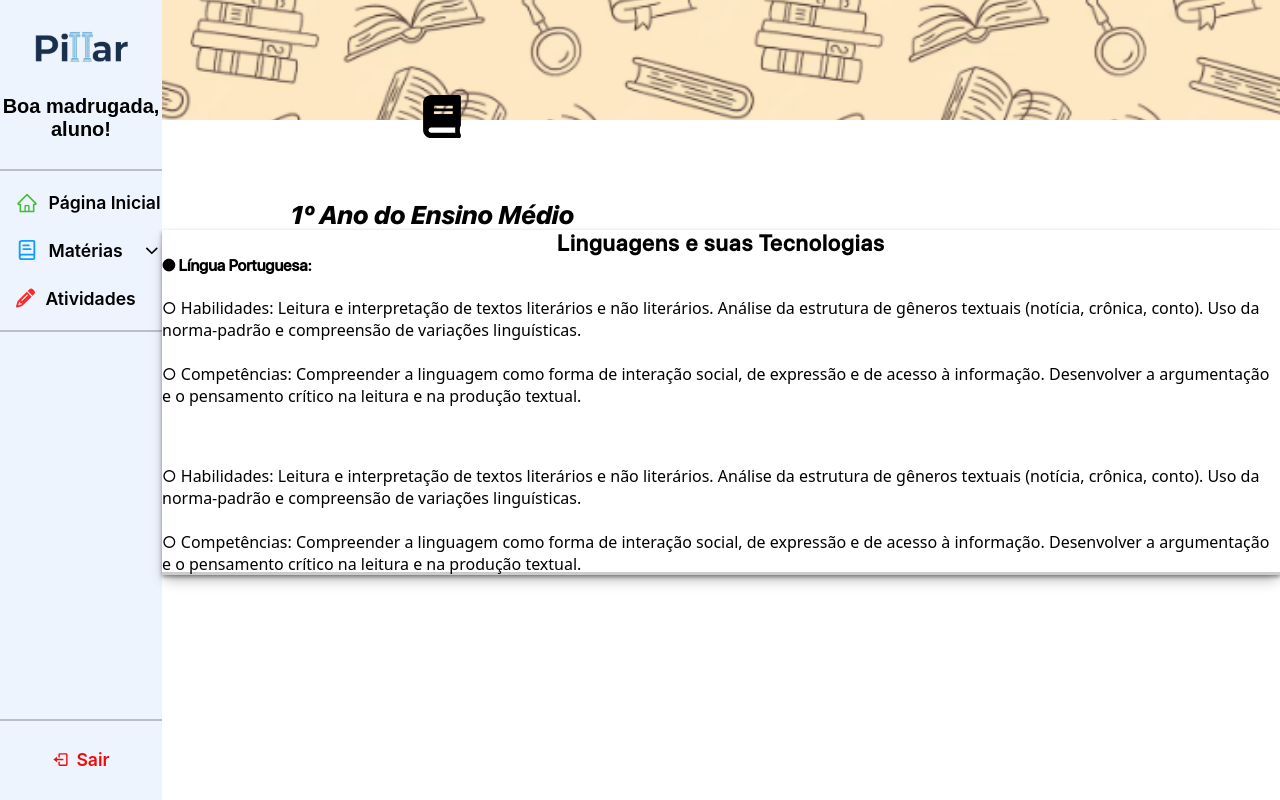
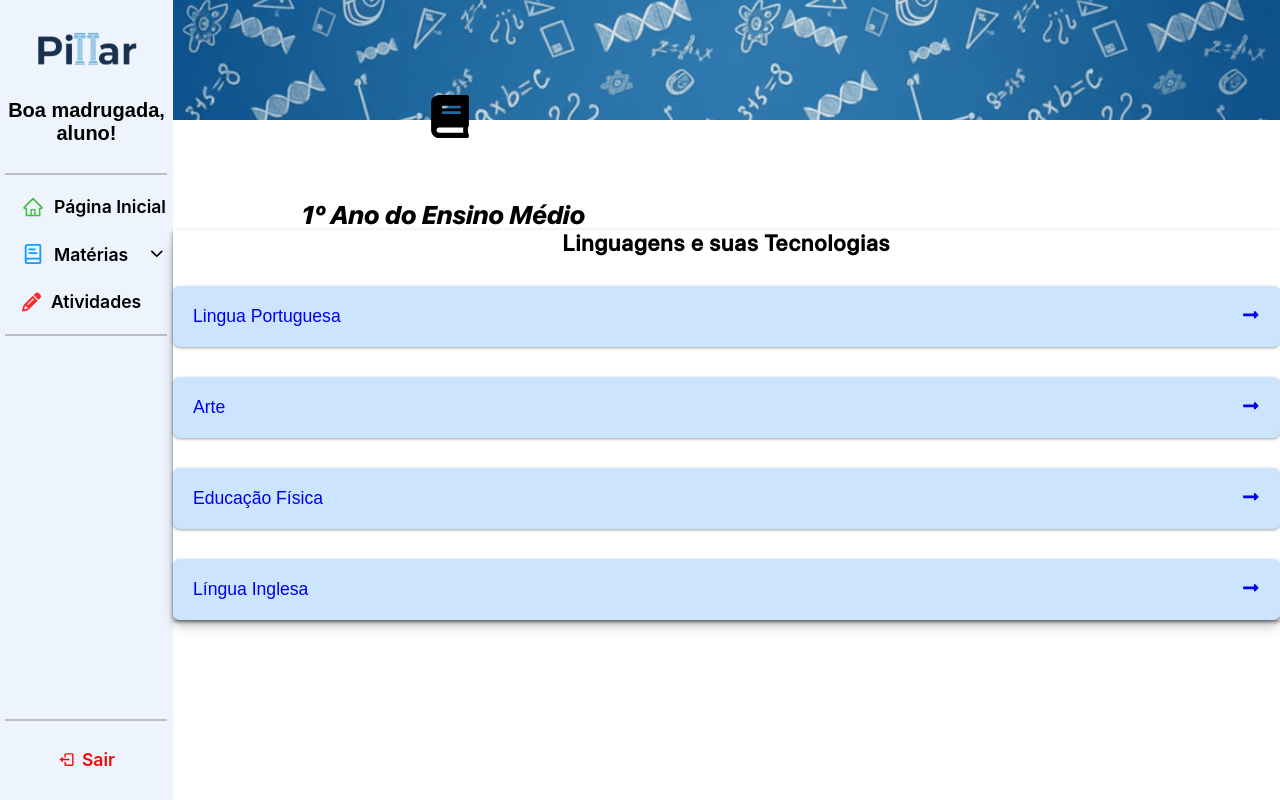
Before and after one commit to flavingimenes/TrabalhoUnivagPillar, a React (Vite) app: page /primeiroAno in a window 1280 px wide. Built offline with nearby package versions, Linux system fonts and the light colour scheme; the HTML template or start-up script is replaced by a standard one.

Commit message:
content att

```diff
--- a/src/pages/Home/Home.jsx
+++ b/src/pages/Home/Home.jsx
@@ -7,7 +7,7 @@ const Home = () => {
     <>
     <div className='root-home'>
         <SideBar />
-        <div>
+        <div className='main-div'>
             <h2>PÁGINA INICIAL</h2>
         </div>
     </div>
--- /dev/null
+++ b/src/pages/materias/PrimeiroAno/LinguaPortuguesa/Portugues.jsx
@@ -0,0 +1,13 @@
+import React from 'react'
+import './Portugues.css';
+import { NavLink } from 'react-router-dom';
+
+const Portugues = () => {
+  return (
+    <div>
+        <h1>PORTUGUES</h1>
+    </div>
+  )
+}
+
+export default Portugues
--- a/src/pages/materias/PrimeiroAno/PrimeiroAno.css
+++ b/src/pages/materias/PrimeiroAno/PrimeiroAno.css
@@ -50,42 +50,55 @@
     font-family: "SfProDisplayHeavyItalic", system-ui, -apple-system, BlinkMacSystemFont, 'Segoe UI', Roboto, Oxygen, Ubuntu, Cantarell, 'Open Sans', 'Helvetica Neue', sans-serif;
 }
 
-.main-content{
+.main-content {
     box-shadow: rgba(0, 0, 0, 0.4) 0px 2px 4px, rgba(0, 0, 0, 0.3) 0px 7px 13px -3px, rgba(0, 0, 0, 0.2) 0px -3px 0px inset;
 }
 
-.main-content > h4 {
+.main-content>h4 {
     font-family: "SfProDisplayMEdium";
 }
 
-.main-content > p {
+.main-content>p {
     font-family: system-ui, -apple-system, BlinkMacSystemFont, 'Segoe UI', Roboto, Oxygen, Ubuntu, Cantarell, 'Open Sans', 'Helvetica Neue', sans-serif;
 }
 
-.material-name{
+.main-content>a {
+    text-decoration: none;
+}
+
+.material-name {
     text-align: center;
     font-family: "SfProDisplayMedium";
     letter-spacing: 1px;
     font-size: 1.4em;
 }
 
+.material-box {
+    margin-top: 30px;
+    padding: 20px;
+    background-color: #CDE4FF;
+    text-decoration: none !important;
+    font-size: 1.1em;
+    display: flex;
+    justify-content: space-between;
+    box-shadow: rgba(60, 64, 67, 0.3) 0px 1px 2px 0px, rgba(60, 64, 67, 0.15) 0px 1px 3px 1px;
+    border-radius: 7px;
+}
 
 
 /* RESPONSIVIDADE TABLET */
-@media (max-width: 1024px) {
-
-}
+@media (max-width: 1024px) {}
 
 
 
 /* RESPONSIVIDADE MOBILE */
 @media (max-width: 768px) {
-    .sidebar{
-    position: fixed;
+    .sidebar {
+        position: fixed;
     }
 
-    .main-div{
-    margin-left: 67.6px;
+    .main-div {
+        margin-left: 67.6px;
     }
 
     .header-text-main {
@@ -98,15 +111,22 @@
         padding-left: 0px;
     }
 
-    .main-content{
+    .main-content {
         margin: 50px 20px 30px;
         padding: 25px;
         border-radius: 8px;
 
     }
 
-    .material-name{
-        padding-bottom: 15px;
-        font: 1.5em ;
+    .material-name {
+        padding-bottom: 20px;
+        font: 1.5em;
+    }
+
+    .material-box {
+        margin-top: 30px;
+        background-color: #CDE4FF;
+        font-size: 1.1em;
+
     }
 }
--- a/src/pages/materias/PrimeiroAno/PrimeiroAno.jsx
+++ b/src/pages/materias/PrimeiroAno/PrimeiroAno.jsx
@@ -3,6 +3,9 @@ import SideBar from '../../../components/SideBar'
 import { FaBook } from "react-icons/fa";
 import './PrimeiroAno.css'
 import HeaderImg from '../../../assets/Imgs/bookBackground.png'
+import { NavLink } from 'react-router-dom';
+import Portugues from '../PrimeiroAno/LinguaPortuguesa/Portugues';
+import { FaLongArrowAltRight } from "react-icons/fa";
 
 const PrimeiroAno = () => {
   return (
@@ -24,28 +27,34 @@ const PrimeiroAno = () => {
             <h3 className='material-name'>
               Linguagens e suas Tecnologias
             </h3>
-            <h4>
-              ● Língua Portuguesa:
-            </h4>
-            <p>
-              <br />○ Habilidades: Leitura e interpretação de textos literários e não literários. Análise da
-              estrutura de gêneros textuais (notícia, crônica, conto). Uso da norma-padrão e
-              compreensão de variações linguísticas. <br /><br />
-              ○ Competências: Compreender a linguagem como forma de interação social, de
-              expressão e de acesso à informação. Desenvolver a argumentação e o pensamento
-              crítico na leitura e na produção textual.
 
-            </p>
-            <br /><br />
-            <p>
-              <br />○ Habilidades: Leitura e interpretação de textos literários e não literários. Análise da
-              estrutura de gêneros textuais (notícia, crônica, conto). Uso da norma-padrão e
-              compreensão de variações linguísticas. <br /><br />
-              ○ Competências: Compreender a linguagem como forma de interação social, de
-              expressão e de acesso à informação. Desenvolver a argumentação e o pensamento
-              crítico na leitura e na produção textual.
+            <NavLink to="/portugues" >
+            <div className='material-box'>
+              <p>Lingua Portuguesa</p>
+              <FaLongArrowAltRight />
+            </div>
+            </NavLink >
 
-            </p>
+            <NavLink to="/portugues" >
+            <div className='material-box'>
+              <p>Arte</p>
+              <FaLongArrowAltRight />
+            </div>
+            </NavLink >
+
+            <NavLink to="/portugues" >
+            <div className='material-box'>
+              <p>Educação Física</p>
+              <FaLongArrowAltRight />
+            </div>
+            </NavLink >
+
+            <NavLink to="/portugues" >
+            <div className='material-box'>
+              <p>Língua Inglesa</p>
+              <FaLongArrowAltRight />
+            </div>
+            </NavLink >
           </div>
 
         </div>
--- a/src/pages/materias/SegundoAno/SegundoAno.css
+++ b/src/pages/materias/SegundoAno/SegundoAno.css
@@ -0,0 +1,132 @@
+@font-face {
+    font-family: "SfProDisplayHeavyItalic";
+    src: url("../../../assets/sf-pro-display/SFPRODISPLAYHEAVYITALIC.OTF") format("truetype");
+
+    font-family: "SfProDisplayMedium";
+    src: url("../../../assets/sf-pro-display/SFPRODISPLAYMEDIUM.OTF") format("truetype");
+}
+
+@font-face {
+    font-family: "SfProDisplayRegular";
+    src: url("../../../assets/sf-pro-display/SFPRODISPLAYREGULAR.OTF") format("truetype");
+}
+
+* {
+    margin: 0;
+    padding: 0;
+    box-sizing: border-box;
+    font-family: Arial, Helvetica, sans-serif;
+}
+
+
+.header-container {
+    position: relative;
+}
+
+
+.header-img {
+    width: 100vw;
+    height: 120px;
+    background-size: 20rem;
+    object-fit: cover;
+}
+
+.book-header {
+    position: absolute;
+    left: 25%;
+    top: 95px;
+    transform: translateX(-50%);
+    font-size: 2.7rem;
+    color: black;
+}
+
+.header-text-main {
+    margin-top: 5rem;
+}
+
+.header-text-main>h1 {
+    font-size: 1.6rem;
+    padding-left: 8rem;
+    font-family: "SfProDisplayHeavyItalic", system-ui, -apple-system, BlinkMacSystemFont, 'Segoe UI', Roboto, Oxygen, Ubuntu, Cantarell, 'Open Sans', 'Helvetica Neue', sans-serif;
+}
+
+.main-content {
+    box-shadow: rgba(0, 0, 0, 0.4) 0px 2px 4px, rgba(0, 0, 0, 0.3) 0px 7px 13px -3px, rgba(0, 0, 0, 0.2) 0px -3px 0px inset;
+}
+
+.main-content>h4 {
+    font-family: "SfProDisplayMEdium";
+}
+
+.main-content>p {
+    font-family: system-ui, -apple-system, BlinkMacSystemFont, 'Segoe UI', Roboto, Oxygen, Ubuntu, Cantarell, 'Open Sans', 'Helvetica Neue', sans-serif;
+}
+
+.main-content>a {
+    text-decoration: none;
+}
+
+.material-name {
+    text-align: center;
+    font-family: "SfProDisplayMedium";
+    letter-spacing: 1px;
+    font-size: 1.4em;
+}
+
+.material-box {
+    margin-top: 30px;
+    padding: 20px;
+    background-color: #CDE4FF;
+    text-decoration: none !important;
+    font-size: 1.1em;
+    display: flex;
+    justify-content: space-between;
+    box-shadow: rgba(60, 64, 67, 0.3) 0px 1px 2px 0px, rgba(60, 64, 67, 0.15) 0px 1px 3px 1px;
+    border-radius: 7px;
+}
+
+
+/* RESPONSIVIDADE TABLET */
+@media (max-width: 1024px) {}
+
+
+
+/* RESPONSIVIDADE MOBILE */
+@media (max-width: 768px) {
+    .sidebar {
+        position: fixed;
+    }
+
+    .main-div {
+        margin-left: 67.6px;
+    }
+
+    .header-text-main {
+        margin-top: 35px;
+    }
+
+    .header-text-main>h1 {
+        font-size: 1.3rem;
+        text-align: center;
+        padding-left: 0px;
+    }
+
+    .main-content {
+        margin: 50px 20px 30px;
+        padding: 25px;
+        border-radius: 8px;
+
+    }
+
+    .material-name {
+        padding-bottom: 20px;
+        font: 1.5em;
+    }
+
+    .material-box {
+        margin-top: 30px;
+        background-color: #CDE4FF;
+        font-size: 1.1em;
+
+    }
+}
--- a/src/pages/materias/SegundoAno/SegundoAno.jsx
+++ b/src/pages/materias/SegundoAno/SegundoAno.jsx
@@ -7,7 +7,7 @@ const SegundoAno = () => {
     <>
     <div className='root-home'>
         <SideBar />
-        <div>
+        <div className='main-div'>
             <h2>SEGUNDO ANO</h2>
         </div>
     </div>
--- a/src/pages/materias/TerceiroAno/TerceiroAno.css
+++ b/src/pages/materias/TerceiroAno/TerceiroAno.css
@@ -0,0 +1,132 @@
+@font-face {
+    font-family: "SfProDisplayHeavyItalic";
+    src: url("../../../assets/sf-pro-display/SFPRODISPLAYHEAVYITALIC.OTF") format("truetype");
+
+    font-family: "SfProDisplayMedium";
+    src: url("../../../assets/sf-pro-display/SFPRODISPLAYMEDIUM.OTF") format("truetype");
+}
+
+@font-face {
+    font-family: "SfProDisplayRegular";
+    src: url("../../../assets/sf-pro-display/SFPRODISPLAYREGULAR.OTF") format("truetype");
+}
+
+* {
+    margin: 0;
+    padding: 0;
+    box-sizing: border-box;
+    font-family: Arial, Helvetica, sans-serif;
+}
+
+
+.header-container {
+    position: relative;
+}
+
+
+.header-img {
+    width: 100vw;
+    height: 120px;
+    background-size: 20rem;
+    object-fit: cover;
+}
+
+.book-header {
+    position: absolute;
+    left: 25%;
+    top: 95px;
+    transform: translateX(-50%);
+    font-size: 2.7rem;
+    color: black;
+}
+
+.header-text-main {
+    margin-top: 5rem;
+}
+
+.header-text-main>h1 {
+    font-size: 1.6rem;
+    padding-left: 8rem;
+    font-family: "SfProDisplayHeavyItalic", system-ui, -apple-system, BlinkMacSystemFont, 'Segoe UI', Roboto, Oxygen, Ubuntu, Cantarell, 'Open Sans', 'Helvetica Neue', sans-serif;
+}
+
+.main-content {
+    box-shadow: rgba(0, 0, 0, 0.4) 0px 2px 4px, rgba(0, 0, 0, 0.3) 0px 7px 13px -3px, rgba(0, 0, 0, 0.2) 0px -3px 0px inset;
+}
+
+.main-content>h4 {
+    font-family: "SfProDisplayMEdium";
+}
+
+.main-content>p {
+    font-family: system-ui, -apple-system, BlinkMacSystemFont, 'Segoe UI', Roboto, Oxygen, Ubuntu, Cantarell, 'Open Sans', 'Helvetica Neue', sans-serif;
+}
+
+.main-content>a {
+    text-decoration: none;
+}
+
+.material-name {
+    text-align: center;
+    font-family: "SfProDisplayMedium";
+    letter-spacing: 1px;
+    font-size: 1.4em;
+}
+
+.material-box {
+    margin-top: 30px;
+    padding: 20px;
+    background-color: #CDE4FF;
+    text-decoration: none !important;
+    font-size: 1.1em;
+    display: flex;
+    justify-content: space-between;
+    box-shadow: rgba(60, 64, 67, 0.3) 0px 1px 2px 0px, rgba(60, 64, 67, 0.15) 0px 1px 3px 1px;
+    border-radius: 7px;
+}
+
+
+/* RESPONSIVIDADE TABLET */
+@media (max-width: 1024px) {}
+
+
+
+/* RESPONSIVIDADE MOBILE */
+@media (max-width: 768px) {
+    .sidebar {
+        position: fixed;
+    }
+
+    .main-div {
+        margin-left: 67.6px;
+    }
+
+    .header-text-main {
+        margin-top: 35px;
+    }
+
+    .header-text-main>h1 {
+        font-size: 1.3rem;
+        text-align: center;
+        padding-left: 0px;
+    }
+
+    .main-content {
+        margin: 50px 20px 30px;
+        padding: 25px;
+        border-radius: 8px;
+
+    }
+
+    .material-name {
+        padding-bottom: 20px;
+        font: 1.5em;
+    }
+
+    .material-box {
+        margin-top: 30px;
+        background-color: #CDE4FF;
+        font-size: 1.1em;
+
+    }
+}
--- a/src/pages/materias/TerceiroAno/TerceiroAno.jsx
+++ b/src/pages/materias/TerceiroAno/TerceiroAno.jsx
@@ -7,7 +7,7 @@ const TerceiroAno = () => {
     <>
     <div className='root-home'>
         <SideBar />
-        <div>
+        <div className='main-div'>
             <h2>TERCEIRO ANO</h2>
         </div>
     </div>
--- a/src/routes/Routes.jsx
+++ b/src/routes/Routes.jsx
@@ -7,6 +7,7 @@ import PrimeiroAno from '../pages/materias/PrimeiroAno/PrimeiroAno';
 import SegundoAno from '../pages/materias/SegundoAno/SegundoAno';
 import TerceiroAno from '../pages/materias/TerceiroAno/TerceiroAno';
 import Activities from "../pages/Atividades/Activities";
+import Portugues from "../pages/materias/PrimeiroAno/LinguaPortuguesa/Portugues";
 
 
 function AppRoutes() {
@@ -20,6 +21,8 @@ function AppRoutes() {
         <Route path="/segundoAno" element={<SegundoAno />} />
         <Route path="/terceiroAno" element={<TerceiroAno />} />
         <Route path="/atividades" element={<Activities />} />
+        <Route path="/portugues" element={<Portugues />} />
+
         <Route path="*" element={<ErrorPage />} />
       </Routes>
     </BrowserRouter>
```
Also changed, not shown: src/pages/Home/Home.css (+19 -0 lines), src/assets/Imgs/bookBackground.png, src/pages/materias/PrimeiroAno/LinguaPortuguesa/Portugues.css (added).
